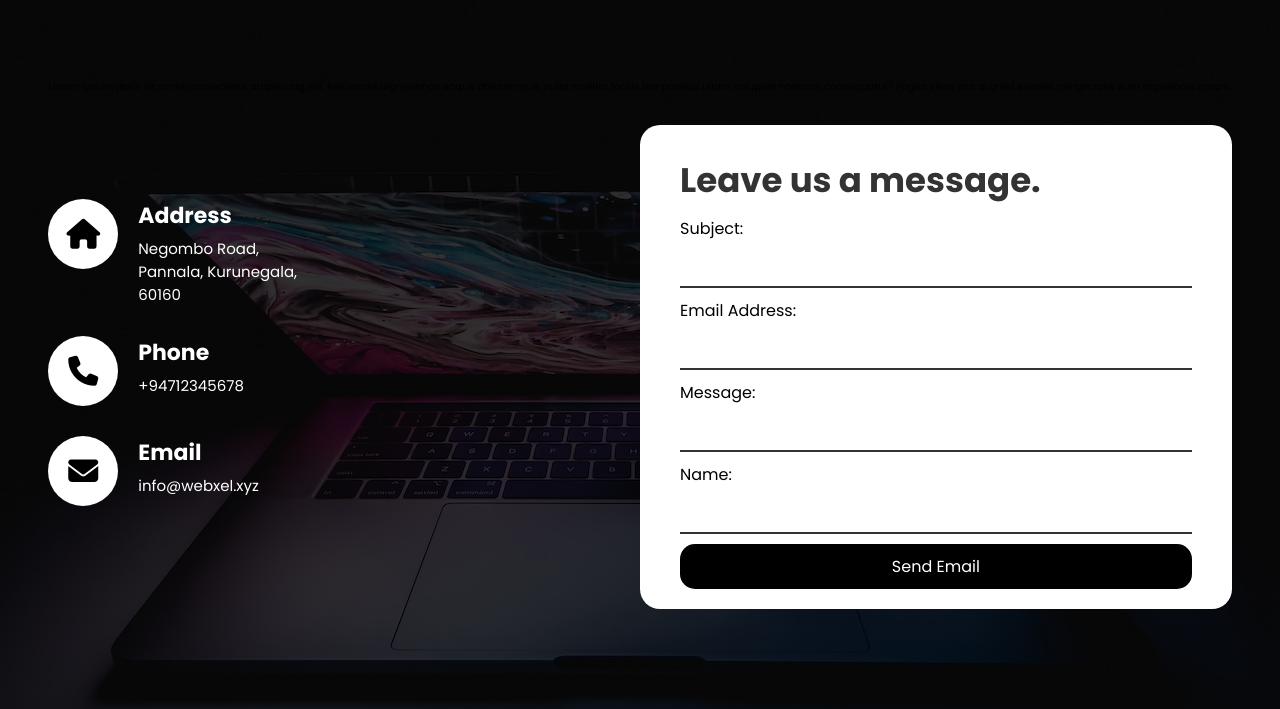
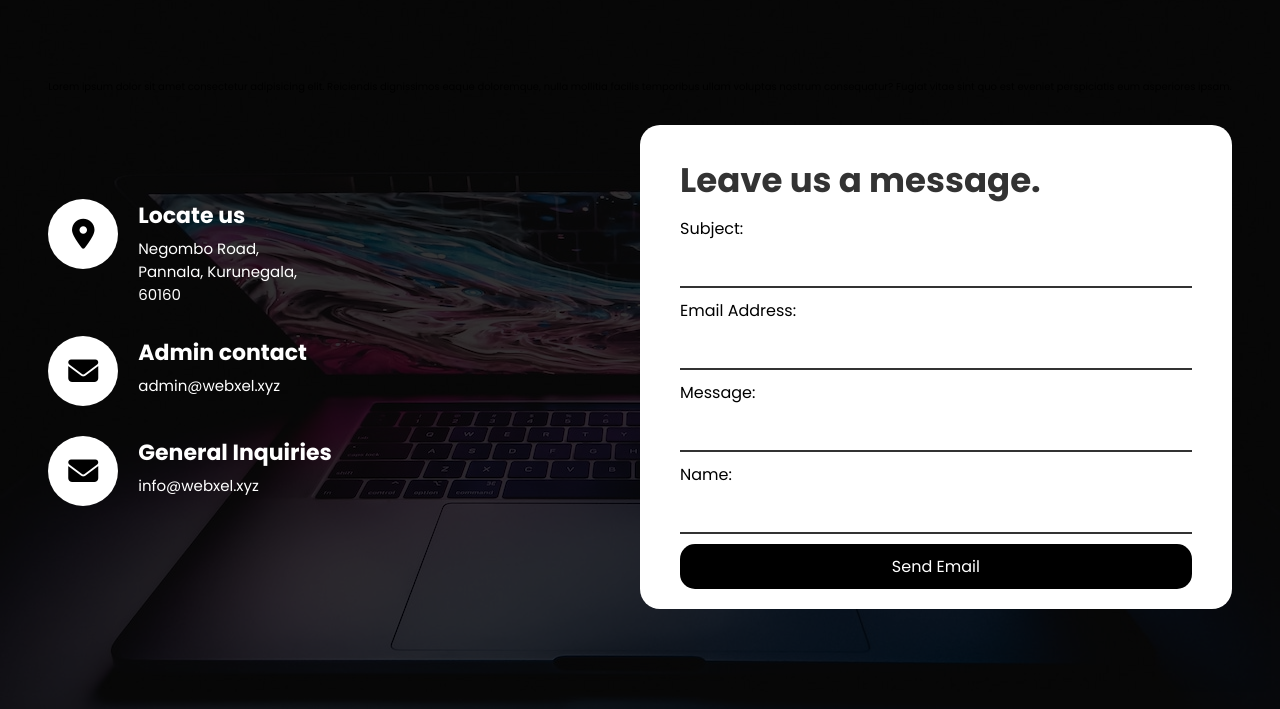
Before and after one commit to charukaonline/webxel-website, a PHP site: page /contact_us.php in a window 1280 px wide. Shown: the part 71-780 px from the top of the page. Run offline with PHP 8.4, Linux system fonts and the light colour scheme; some libraries are stand-ins or nearby versions.

Commit message:
final frontend amendments #4

```diff
--- a/contact_us.php
+++ b/contact_us.php
@@ -66,33 +66,33 @@
         <div class="contact-info">
           <div class="contact-info-item">
             <div class="contact-info-icon">
-              <i class="fas fa-home"></i>
+              <i class="fa fa-map-marker"></i>
             </div>
 
             <div class="contact-info-content">
-              <h4>Address</h4>
+              <h4>Locate us</h4>
               <p>Negombo Road,<br /> Pannala, Kurunegala, <br />60160</p>
             </div>
           </div>
 
           <div class="contact-info-item">
             <div class="contact-info-icon">
-              <a href="tel:+94712345678"><i class="fas fa-phone"></i></a>
+              <a href="mailto:admin@webxel.xyz"><i class="fa fa-envelope"></i></a>
             </div>
 
             <div class="contact-info-content">
-              <h4>Phone</h4>
-              <p>+94712345678</p>
+              <h4>Admin contact</h4>
+              <p>admin@webxel.xyz</p>
             </div>
           </div>
 
           <div class="contact-info-item">
             <div class="contact-info-icon">
-              <a href="mailto:info@webxel.xyz"><i class="fas fa-envelope"></i></a>
+              <a href="mailto:info@webxel.xyz"><i class="fa fa-envelope"></i></a>
             </div>
 
             <div class="contact-info-content">
-              <h4>Email</h4>
+              <h4>General Inquiries</h4>
               <p>info@webxel.xyz</p>
             </div>
           </div>
```
